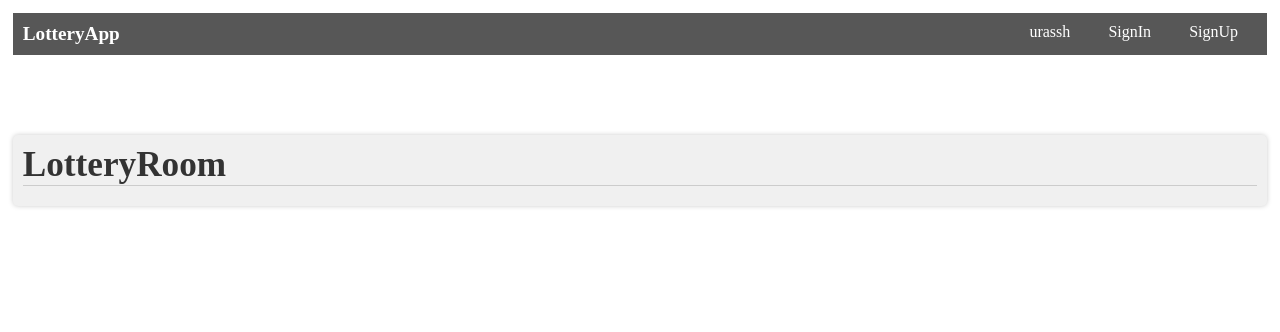
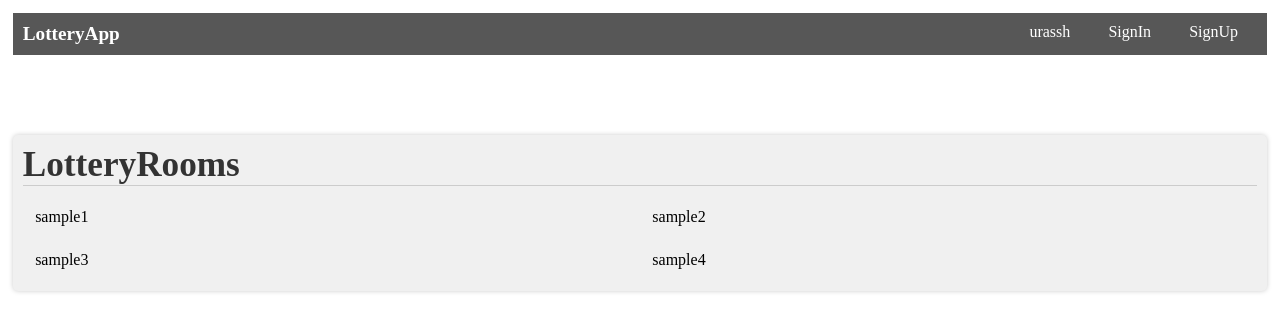
Before and after one commit to urassh/RoomLotteryApp, a Nuxt app: page / in a window 1280 px wide. Shown: the top 332 px of the page. Built offline with nearby package versions, Linux system fonts and the light colour scheme.

Commit message:
feat: styles

```diff
--- a/pages/index.vue
+++ b/pages/index.vue
@@ -1,6 +1,13 @@
 <template>
     <section id="room">
-        <h1>LotteryRoom</h1>
+        <h1>LotteryRooms</h1>
+
+        <ul>
+            <li>sample1</li>
+            <li>sample2</li>
+            <li>sample3</li>
+            <li>sample4</li>
+        </ul>
     </section>
 </template>
 
@@ -19,4 +26,21 @@ h1 {
     color: #333;
     border-bottom: 1px solid #ccc;
 }
+
+ul {
+    display: flex;
+    flex-wrap: wrap;
+    justify-content: space-around;
+}
+
+li {
+    width: 50%;
+    padding: 1%;
+}
+
+@media (max-width: 900px) {
+    li {
+        width: 100%;
+    }
+}
 </style>
```
